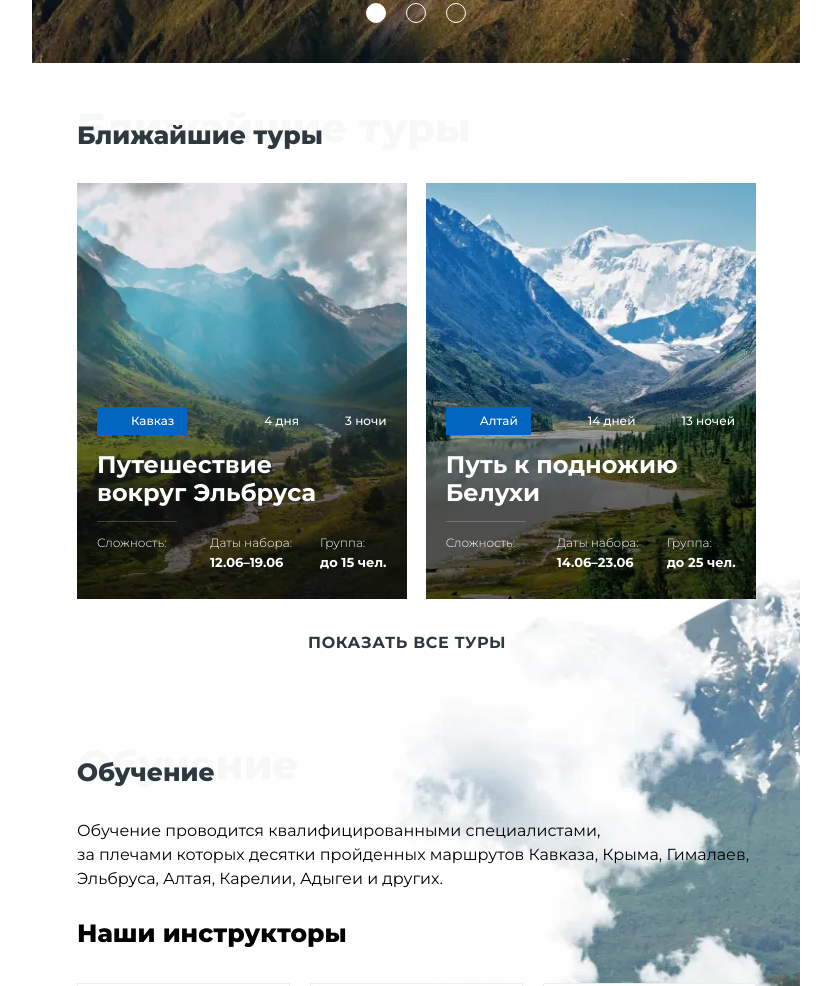
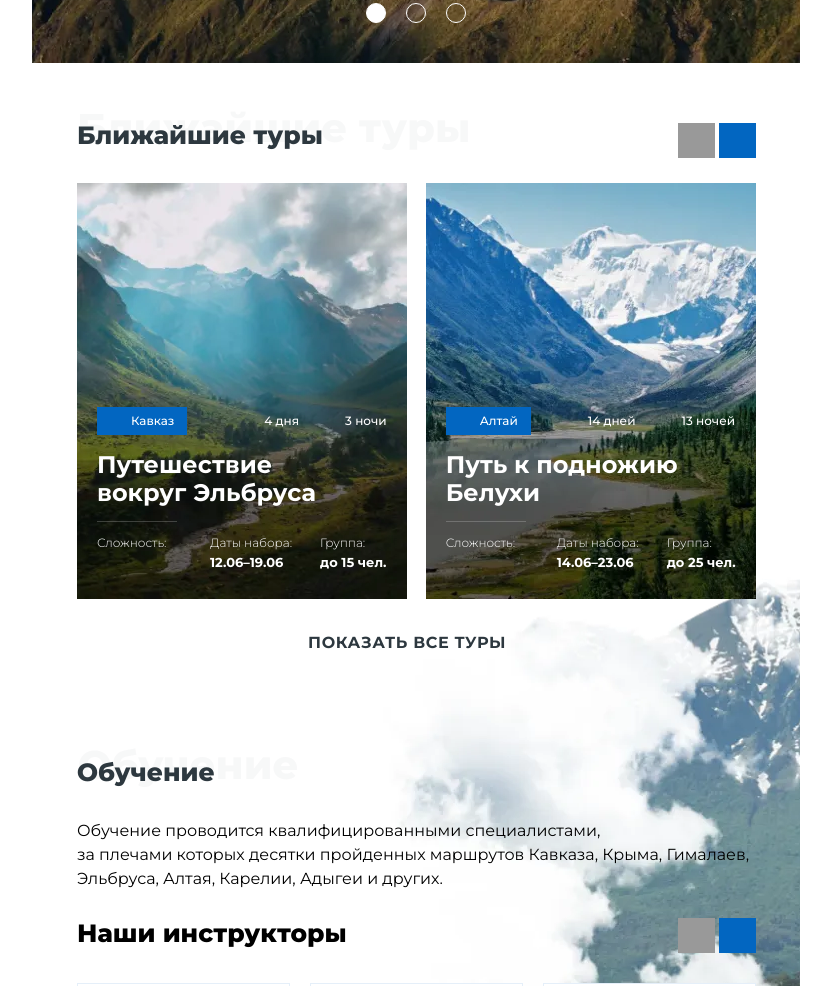
Before and after one commit to Torcher01/accelerator-second-project, a website built with Vite: page source/index.html in a window 1280 px wide. Shown: the part 1053-2039 px from the top of the page, without its empty margins (224-1055 px from the left). Built offline with nearby package versions, Linux system fonts and the light colour scheme.

Commit message:
Вносит мелкие правки, приделывает кнопки переключения слайдера

```diff
--- a/source/index.html
+++ b/source/index.html
@@ -46,7 +46,19 @@
   <section class="tours" data-test="tours">
     <div class="container">
       <div class="tours__background-wrapper">
-        <h2 class="tours__header section-header">Ближайшие туры</h2>
+        <div class="tours__flex-wrapper">
+          <h2 class="tours__header section-header">Ближайшие туры</h2>
+          <button class="tours__slider-button-left slider-button slider-button--disabled" type="button">
+            <svg class="slider-button__arrow slider-button__arrow--left" width="14" height="13">
+              <use href="/__spritemap#sprite-slider-button-arrow"></use>
+            </svg>
+          </button>
+          <button class="tours__slider-button-right slider-button" type="button">
+            <svg class="slider-button__arrow" width="14" height="13">
+              <use href="/__spritemap#sprite-slider-button-arrow"></use>
+            </svg>
+          </button>
+        </div>
         <div class="tours__tours-list">
           <div class="tours__tour-item tours__tour-item--elbrus">
             <div class="tours__tour-options">
@@ -174,7 +186,19 @@
         <h2 class="training__header section-header">Обучение</h2>
         <p class="training__info">Обучение проводится квалифицированными специалистами,<br> за плечами которых десятки
           пройденных маршрутов Кавказа, Крыма, Гималаев, Эльбруса, Алтая, Карелии, Адыгеи и других.</p>
-        <h3 class="training__instructors-header">Наши инструкторы</h3>
+        <div class="training__flex-wrapper">
+          <h3 class="training__instructors-header">Наши инструкторы</h3>
+          <button class="training__slider-button-left slider-button slider-button--disabled" type="button">
+            <svg class="slider-button__arrow slider-button__arrow--left" width="14" height="13">
+              <use href="/__spritemap#sprite-slider-button-arrow"></use>
+            </svg>
+          </button>
+          <button class="training__slider-button-right slider-button" type="button">
+            <svg class="slider-button__arrow" width="14" height="13">
+              <use href="/__spritemap#sprite-slider-button-arrow"></use>
+            </svg>
+          </button>
+        </div>
         <div class="training__instructors">
           <div class="training__instructor-card training__instructor-card--hidden">
             <picture>
--- a/source/sass/blocks/tours.scss
+++ b/source/sass/blocks/tours.scss
@@ -178,11 +178,25 @@
 
     background-size: 602px 1630px;
     background-position-x: 343px;
-    background-position-y: -150px;
+    background-position-y: -92px;
   }
 
   .tours__header {
-    margin: 58px 0 33px 45px;
+    margin: 58px 355px 33px 45px;
+  }
+
+  .tours__flex-wrapper {
+    display: flex;
+    align-items: center;
+  }
+
+  .tours__slider-button-left {
+    margin-right: 4px;
+  }
+
+  .tours__slider-button-left,
+  .tours__slider-button-right {
+    margin-top: 35px;
   }
 
   .tours__tours-list {
--- a/source/sass/blocks/training.scss
+++ b/source/sass/blocks/training.scss
@@ -150,10 +150,24 @@
     }
   }
 
+  .training__flex-wrapper {
+    display: flex;
+  }
+
   .training__instructors-header {
     font-size: 25px;
     margin-left: 45px;
     margin-bottom: 35px;
+    margin-right: 331px;
+  }
+
+  .training__slider-button-left {
+    margin-right: 4px;
+  }
+
+  .training__slider-button-left,
+  .training__slider-button-right {
+    margin-top: -1px;
   }
 
   .training__instructors {
--- a/source/sass/global/section-header.scss
+++ b/source/sass/global/section-header.scss
@@ -24,6 +24,7 @@
 
     &:before {
       font-size: 40px;
+      width: 500px;
     }
   }
 }
--- /dev/null
+++ b/source/sass/global/slider-button.scss
@@ -0,0 +1,34 @@
+.slider-button {
+  display: none;
+}
+
+.slider-button__arrow {
+  display: none;
+}
+
+@media (min-width: $tablet-width) {
+  .slider-button {
+    display: block;
+    cursor: pointer;
+    border: none;
+    background-color: #0266c1;
+    width: 37px;
+    height: 35px;
+  }
+
+  .slider-button--disabled {
+    cursor: default;
+    background-color: #999999;
+  }
+
+  .slider-button__arrow {
+    display: block;
+    fill: #fff;
+    margin-left: 6px;
+  }
+
+  .slider-button__arrow--left {
+    transform: rotate(180deg);
+    margin-left: 5px;
+  }
+}
--- a/source/sass/style.scss
+++ b/source/sass/style.scss
@@ -10,6 +10,7 @@
 @import "global/global";
 @import "global/visually-hidden";
 @import "global/section-header";
+@import "global/slider-button";
 
 // Blocks
 // ---------------------------------
```
Also changed, not shown: source/img/sprite/slider-button-arrow.svg (added).
